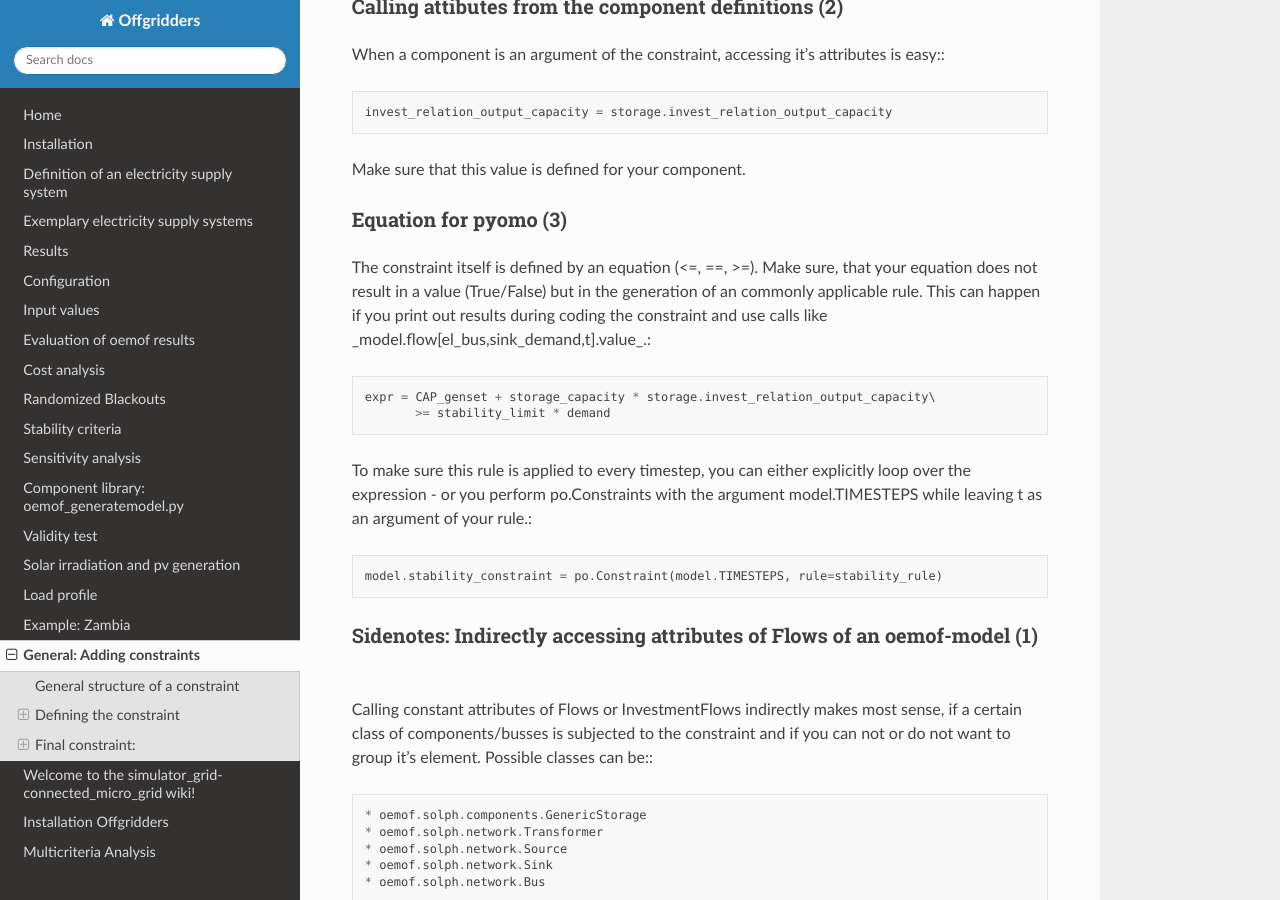
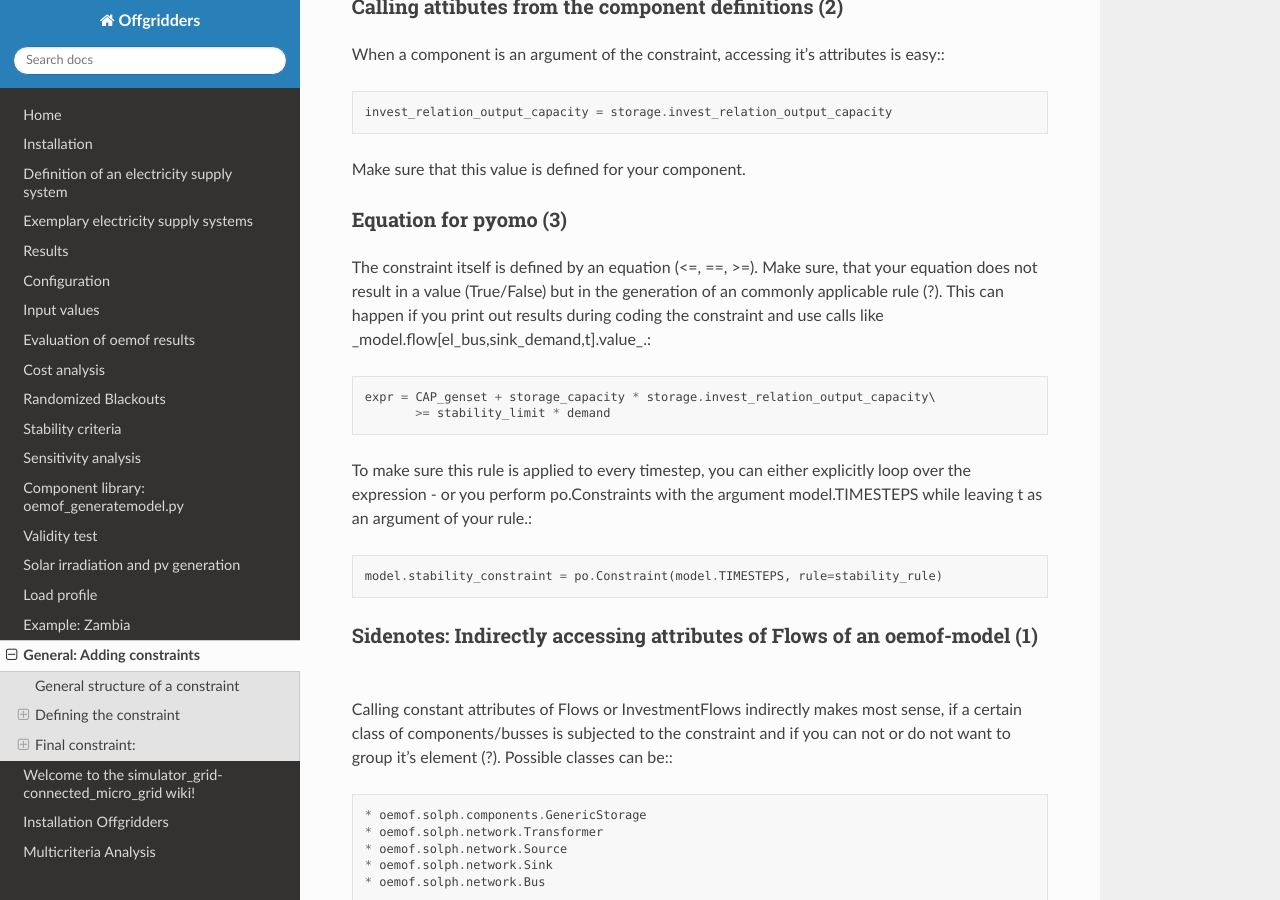
Before and after one commit to rl-institut/offgridders, a Sphinx documentation site: the page built from docs/Constrains.rst, in a window 1280 px wide and 900 px high, scrolled down 1889 px. Built offline with Sphinx 7.4.7 and the Read the Docs theme 2.0.0, drawn with Linux system fonts in a browser that asks for light colours.

```diff
--- a/docs/Constrains.rst
+++ b/docs/Constrains.rst
@@ -87,7 +87,7 @@ Make sure that this value is defined for your component.
 Equation for pyomo (3)
 +++++++++++++++++++++++++++++++++++++++++++++++++++++++++++++++++
 
-The constraint itself is defined by an equation (<=, ==, >=). Make sure, that your equation does not result in a value (True/False) but in the generation of an commonly applicable rule. This can happen if you print out results during coding the constraint and use calls like _model.flow[el_bus,sink_demand,t].value_.::
+The constraint itself is defined by an equation (<=, ==, >=). Make sure, that your equation does not result in a value (True/False) but in the generation of an commonly applicable rule (?). This can happen if you print out results during coding the constraint and use calls like _model.flow[el_bus,sink_demand,t].value_.::
 
                 expr = CAP_genset + storage_capacity * storage.invest_relation_output_capacity\
                        >= stability_limit * demand
@@ -100,7 +100,7 @@ To make sure this rule is applied to every timestep, you can either explicitly l
 Sidenotes: Indirectly accessing attributes of Flows of an oemof-model (1)
 +++++++++++++++++++++++++++++++++++++++++++++++++++++++++++++++++++++++++
 
-Calling constant attributes of Flows or InvestmentFlows indirectly makes most sense, if a certain class of components/busses is subjected to the constraint and if you can not or do not want to group it's element. Possible classes can be:::
+Calling constant attributes of Flows or InvestmentFlows indirectly makes most sense, if a certain class of components/busses is subjected to the constraint and if you can not or do not want to group it's element (?). Possible classes can be:::
 
 * oemof.solph.components.GenericStorage
 * oemof.solph.network.Transformer
```
